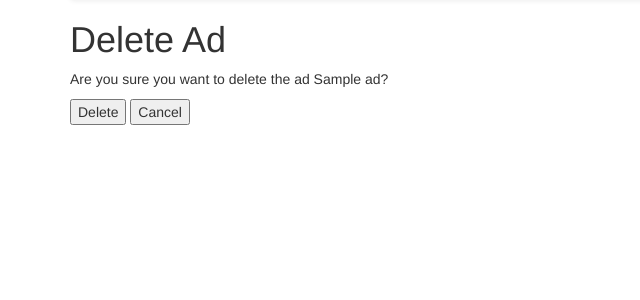
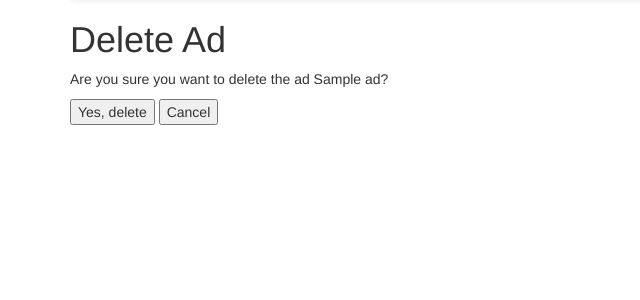
Before and after one commit to lucassf/Django-Project, a Django app: page /ads/ad/1/delete in a window 1280 px wide. Shown: the part 53-353 px from the top of the page, without its empty margins (0-640 px from the left). Run offline with Django 3.2, Linux system fonts and the light colour scheme; a user stored in the database is signed in; tables that the repository leaves empty hold one stand-in row (values such as "Sample post"); some libraries are stand-ins or nearby versions.

Commit message:
More fixes

```diff
--- a/ads/templates/ads/ad_confirm_delete.html
+++ b/ads/templates/ads/ad_confirm_delete.html
@@ -6,7 +6,7 @@
     {% csrf_token %}
     <h1>Delete Ad</h1>
     <p>Are you sure you want to delete the ad {{ ad.title }}?</p>
-    <input type="submit" value="Delete">
+    <input type="submit" value="Yes, delete">
     <input type="submit" onClick="window.location=`{% url 'ads:all' %}` ; return false;" value="Cancel">
 </form>
 
```
